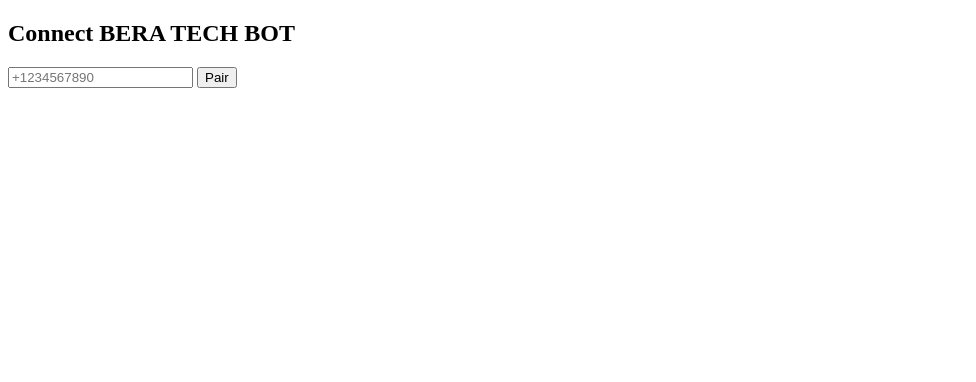
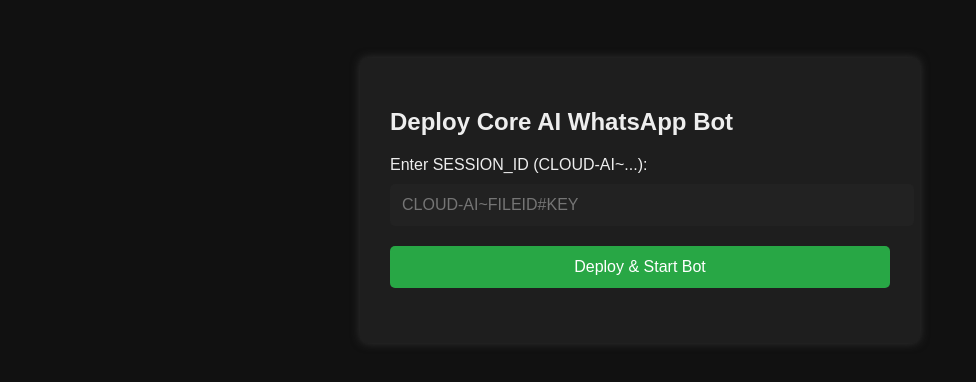
Before and after one commit to srijan907/maze-runner-com, a website: page public/index.html in a window 1280 px wide. Shown: the whole page, without its empty margins (0-976 px from the left). Drawn offline with Linux system fonts and the light colour scheme.

Commit message:
Update index.html

```diff
--- a/public/index.html
+++ b/public/index.html
@@ -1,30 +1,86 @@
 <!DOCTYPE html>
-<html>
+<html lang="en">
 <head>
-  <title>BERA TECH Pair</title>
+  <meta charset="UTF-8">
+  <title>Core AI - Deploy Session</title>
+  <style>
+    body {
+      font-family: Arial, sans-serif;
+      background: #111;
+      color: #eee;
+      display: flex;
+      flex-direction: column;
+      align-items: center;
+      padding-top: 50px;
+    }
+    .container {
+      background: #1e1e1e;
+      padding: 30px;
+      border-radius: 8px;
+      box-shadow: 0 0 10px #333;
+      width: 90%;
+      max-width: 500px;
+    }
+    input, button {
+      width: 100%;
+      padding: 12px;
+      margin: 10px 0;
+      border: none;
+      border-radius: 5px;
+      font-size: 16px;
+    }
+    input {
+      background: #222;
+      color: #fff;
+    }
+    button {
+      background: #28a745;
+      color: white;
+      cursor: pointer;
+    }
+    button:disabled {
+      background: #666;
+    }
+    #log {
+      margin-top: 15px;
+      font-size: 14px;
+      color: lime;
+      white-space: pre-wrap;
+    }
+  </style>
 </head>
 <body>
-  <h2>Connect BERA TECH BOT</h2>
-  <input type="text" id="number" placeholder="+1234567890" />
-  <button onclick="startPair()">Pair</button>
-  <div id="pairCode" style="margin-top: 20px;"></div>
+  <div class="container">
+    <h2>Deploy Core AI WhatsApp Bot</h2>
+    <label for="session">Enter SESSION_ID (CLOUD-AI~...):</label>
+    <input type="text" id="session" placeholder="CLOUD-AI~FILEID#KEY">
+    <button onclick="deploy()">Deploy & Start Bot</button>
+    <div id="log"></div>
+  </div>
 
   <script>
-    async function startPair() {
-      const number = document.getElementById("number").value;
-      const res = await fetch("/start", {
-        method: "POST",
-        headers: { "Content-Type": "application/json" },
-        body: JSON.stringify({ number })
-      });
-      const data = await res.json();
-      if (data.code) {
-        document.getElementById("pairCode").innerHTML = `
-          <b>Pairing Code:</b> ${data.code}<br/>
-          <small>Paste this in WhatsApp → Linked Devices → Link a Device</small>
-        `;
-      } else {
-        alert(data.error || "Something went wrong");
+    async function deploy() {
+      const sessionID = document.getElementById('session').value.trim();
+      const log = document.getElementById('log');
+
+      if (!sessionID.startsWith('CLOUD-AI~')) {
+        log.textContent = "Invalid SESSION_ID format. Must start with 'CLOUD-AI~'.";
+        return;
+      }
+
+      log.textContent = "Sending session ID to server...";
+
+      try {
+        const res = await fetch('/deploy-session', {
+          method: 'POST',
+          headers: { 'Content-Type': 'application/json' },
+          body: JSON.stringify({ session: sessionID })
+        });
+
+        const result = await res.text();
+        log.textContent = result;
+      } catch (err) {
+        log.textContent = "Error deploying session: " + err.message;
       }
     }
   </script>
```
